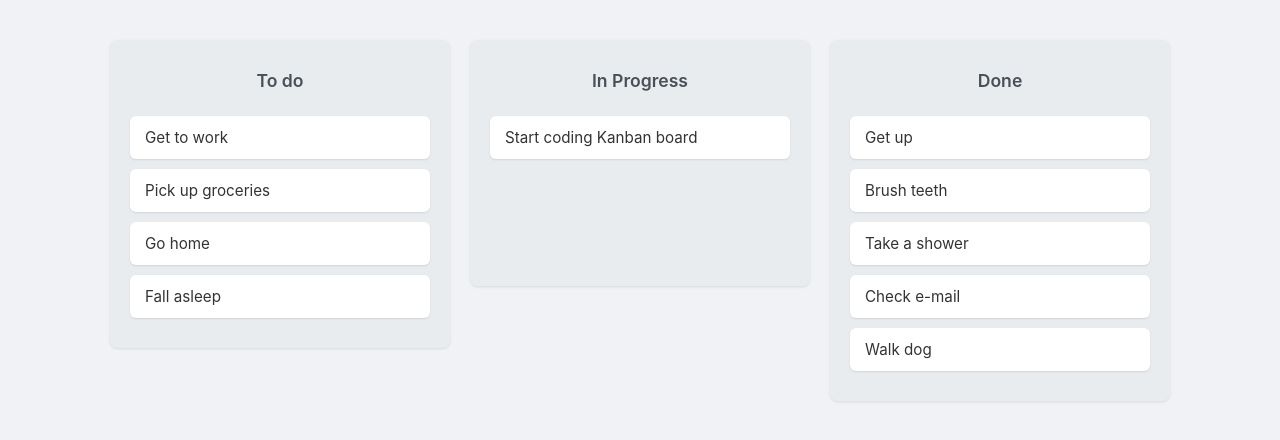
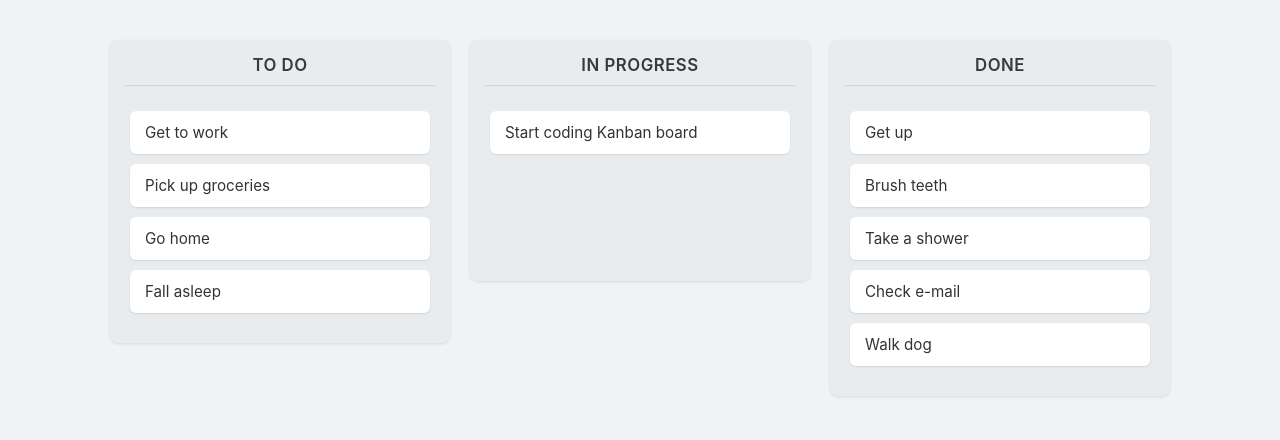
Before and after one commit to logicstride/kanban-board-angular, an Angular app: page / in a window 1280 px wide. Shown: the top 440 px of the page. Built offline with nearby package versions, Linux system fonts and the light colour scheme.

Commit message:
style: css changes

```diff
--- a/src/app/components/column/column.component.html
+++ b/src/app/components/column/column.component.html
@@ -1,5 +1,5 @@
 <div class="column">
-  <h2>{{ title }}</h2>
+  <h2 class="column-title">{{ title }}</h2>
   <div cdkDropList [cdkDropListData]="tasks" class="list" (cdkDropListDropped)="onDrop($event)">
     <div class="item" *ngFor="let item of tasks" cdkDrag>{{item}}</div>
   </div>
--- a/src/styles.css
+++ b/src/styles.css
@@ -28,14 +28,6 @@ app-column {
   box-shadow: 0 1px 3px rgba(0,0,0,0.1);
   display: flex;
   flex-direction: column;
-}
-
-.column h2 {
-  text-align: center;
-  margin-bottom: 20px;
-  font-size: 1.1em;
-  font-weight: 600;
-  color: #495057;
 }
 
 .list {
@@ -103,3 +95,15 @@ app-column {
 .cdk-drop-list-dragging {
   background-color: #dee2e6;
 }
+
+.column-title {
+  text-align: center;
+  margin: 0 0 20px 0;
+  padding-bottom: 10px;
+  font-size: 1.05em;
+  font-weight: 600;
+  color: #343a40;
+  border-bottom: 1px solid #ced4da;
+  text-transform: uppercase;
+  letter-spacing: 0.5px;
+}
```
